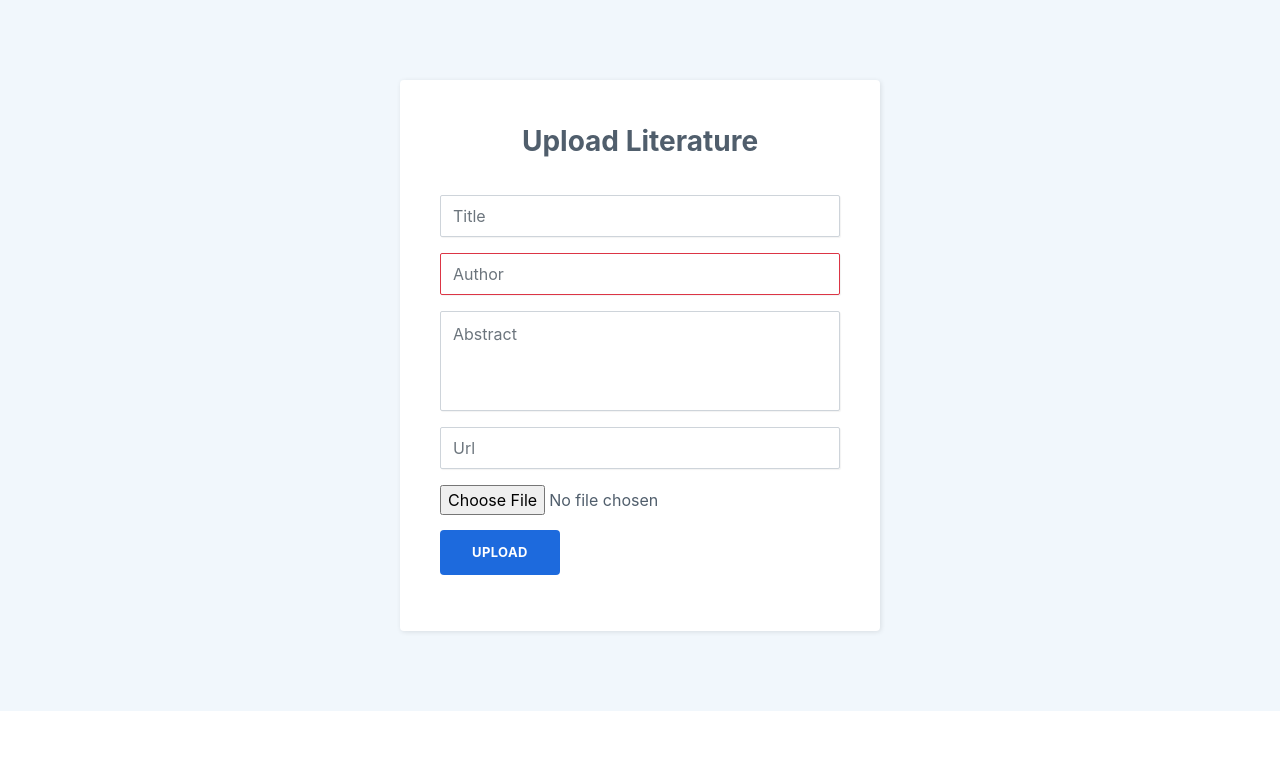
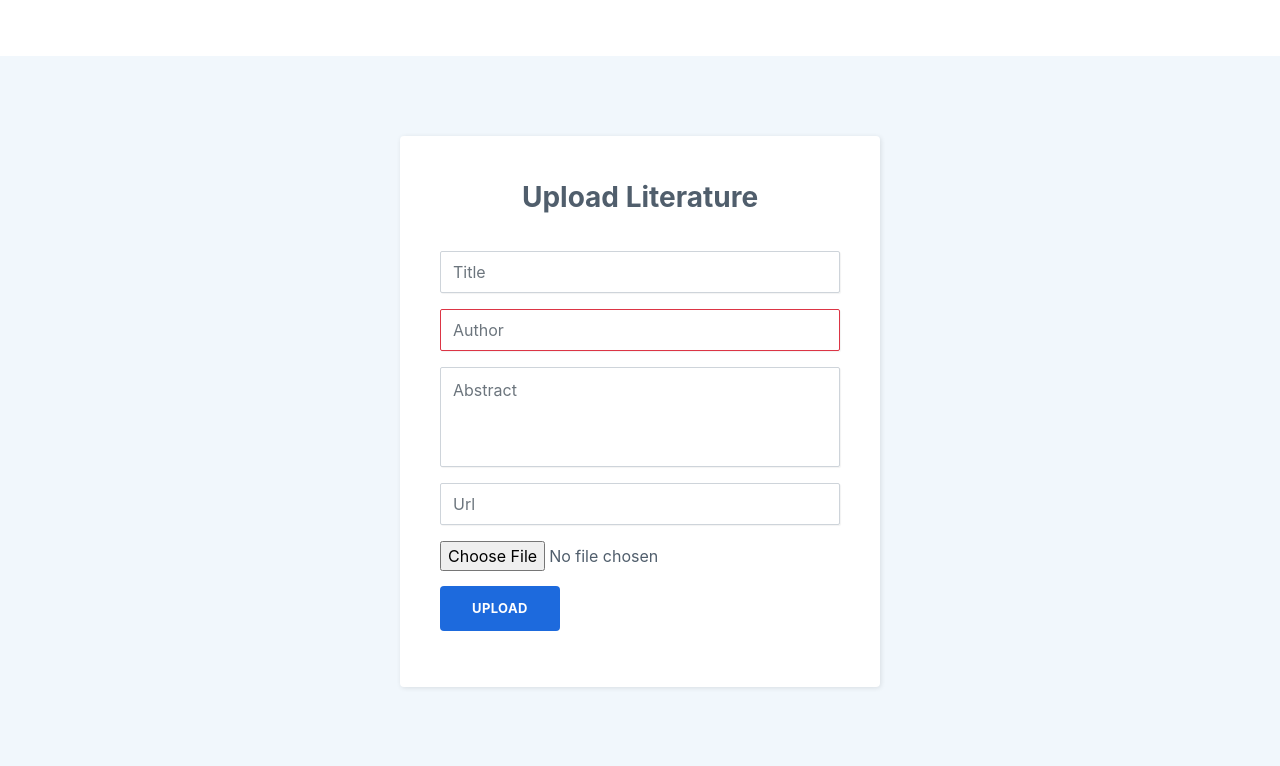
Before and after one commit to kimsimon902/corpusmanagementsystem, a Django app: page /upload/ in a window 1280 px wide. Shown: the top 766 px of the page. Run offline with Django 3.2, Linux system fonts and the light colour scheme; some libraries are stand-ins or nearby versions.

Commit message:
Update upload.html

```diff
--- a/signup/templates/upload.html
+++ b/signup/templates/upload.html
@@ -11,6 +11,31 @@
 </head>
 
 <body>
+    <nav class="navbar navbar-expand-lg navbar-dark" id="navbar">
+        <a class="navbar-brand" href="{% url 'home' %}">Corpus Management System</a>
+        <button class="navbar-toggler" type="button" data-toggle="collapse" data-target="#navbarSupportedContent" aria-controls="navbarSupportedContent" aria-expanded="false" aria-label="Toggle navigation">
+          <span class="navbar-toggler-icon"></span>
+        </button>
+        <div class="collapse navbar-collapse" id="navbarSupportedContent">
+          <ul class="navbar-nav mr-auto">
+            <li class="nav-item dropdown">
+              <a class="nav-link dropdown-toggle" href="#" id="navbarDropdown" role="button" data-toggle="dropdown" aria-haspopup="true" aria-expanded="false">
+                Account
+              </a>
+              <div class="dropdown-menu" aria-labelledby="navbarDropdown">
+                  {% if request.session.email %}
+                  <a class="dropdown-item">{{request.session.email}}</a>
+                  <a type="submit" class="dropdown-item" href="{% url 'logout' %}">Logout</a>
+                  <a type="submit" class="dropdown-item" href="{% url 'upload' %}">Upload Literature</a>
+                  {% else %}
+                  <a class="dropdown-item" href="{% url 'login' %}">Login</a>
+                  <a class="dropdown-item" href="{% url 'register' %}">Register</a>
+                  {% endif %}
+              </div>
+          </li>
+          </ul>
+        </div>
+      </nav>
     <section class="contact-clean">
         <form method="post" enctype="multipart/form-data">
             {% csrf_token %}
```
